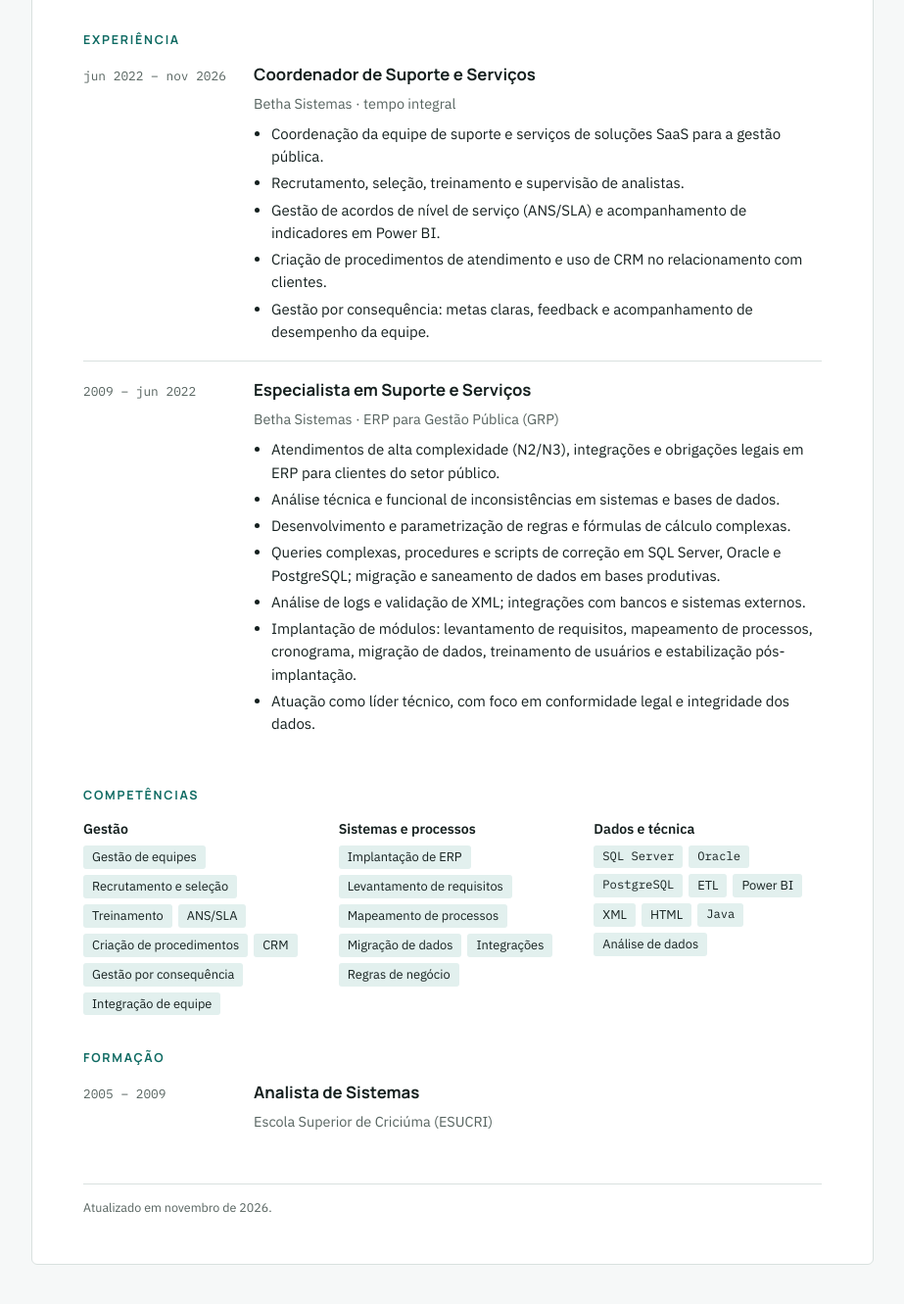
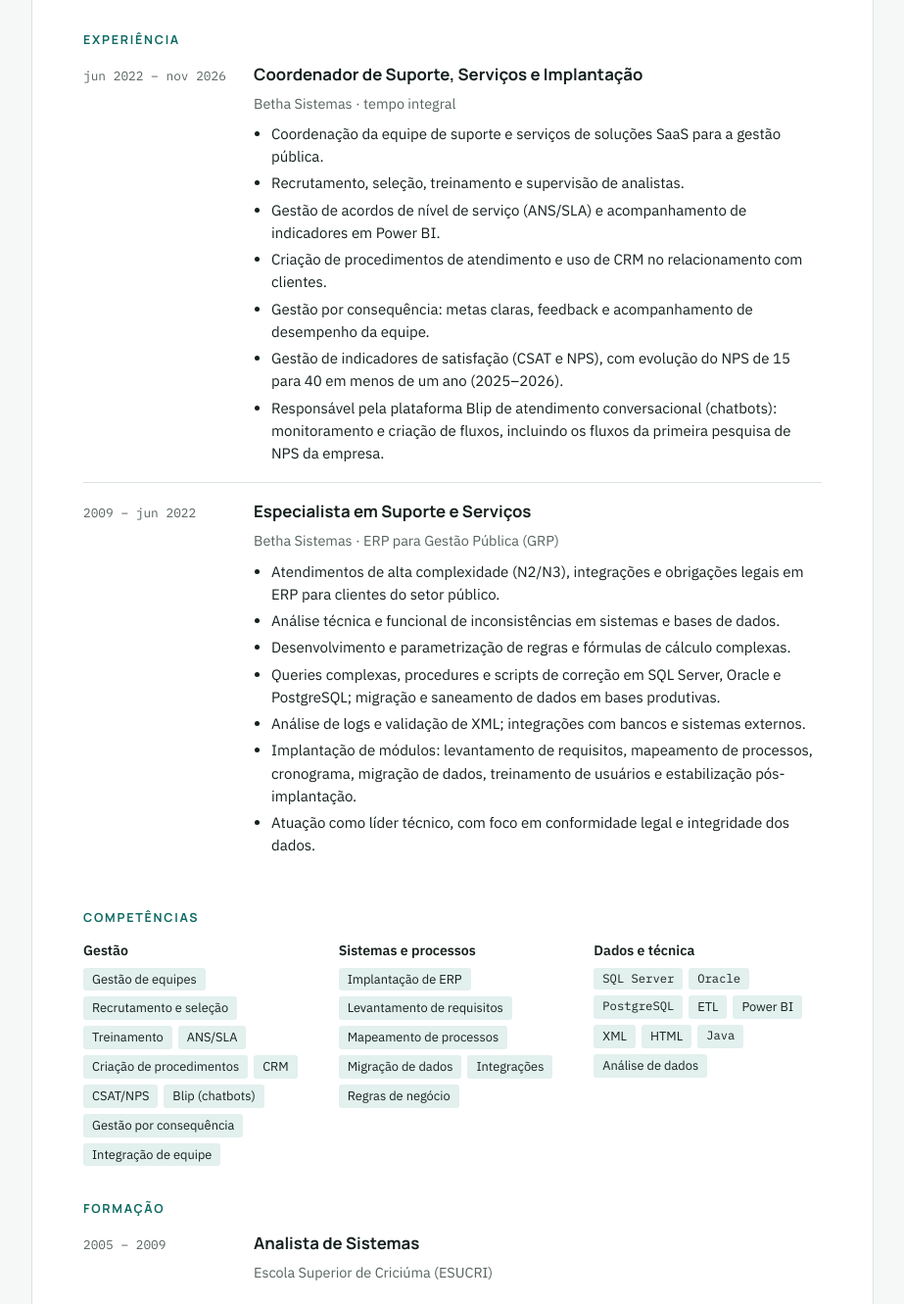
Before and after one commit to emanuelmelo87/curriculo, a plain HTML site: page index.html in a window 1280 px wide. Shown: the part 495-1826 px from the top of the page at 98% size, without its empty margins (178-1101 px from the left). Drawn offline with Linux system fonts and the light colour scheme.

Commit message:
Adiciona experiência com a Blip e resultado de NPS ao currículo e à apresentação
Co-Authored-By: Claude Opus 5.5 <noreply@anthropic.com>
Claude-Session: https://claude.ai/code/session_01GmosjL5WwH6bQ1z6Ryc8sz

```diff
--- a/index.html
+++ b/index.html
@@ -101,7 +101,7 @@ footer{font-size:.78rem;color:var(--muted);border-top:1px solid var(--line);padd
     <article class="job">
       <div class="when">jun 2022 – nov 2026</div>
       <div class="what">
-        <h3>Coordenador de Suporte e Serviços</h3>
+        <h3>Coordenador de Suporte, Serviços e Implantação</h3>
         <div class="org">Betha Sistemas · tempo integral</div>
         <ul>
           <li>Coordenação da equipe de suporte e serviços de soluções SaaS para a gestão pública.</li>
@@ -109,6 +109,8 @@ footer{font-size:.78rem;color:var(--muted);border-top:1px solid var(--line);padd
           <li>Gestão de acordos de nível de serviço (ANS/SLA) e acompanhamento de indicadores em Power BI.</li>
           <li>Criação de procedimentos de atendimento e uso de CRM no relacionamento com clientes.</li>
           <li>Gestão por consequência: metas claras, feedback e acompanhamento de desempenho da equipe.</li>
+          <li>Gestão de indicadores de satisfação (CSAT e NPS), com evolução do NPS de 15 para 40 em menos de um ano (2025–2026).</li>
+          <li>Responsável pela plataforma Blip de atendimento conversacional (chatbots): monitoramento e criação de fluxos, incluindo os fluxos da primeira pesquisa de NPS da empresa.</li>
         </ul>
       </div>
     </article>
@@ -134,7 +136,7 @@ footer{font-size:.78rem;color:var(--muted);border-top:1px solid var(--line);padd
   <section aria-labelledby="s-comp">
     <h2 id="s-comp">Competências</h2>
     <div class="skills">
-      <div><h4>Gestão</h4><div class="tags"><span class="tag">Gestão de equipes</span><span class="tag">Recrutamento e seleção</span><span class="tag">Treinamento</span><span class="tag">ANS/SLA</span><span class="tag">Criação de procedimentos</span><span class="tag">CRM</span><span class="tag">Gestão por consequência</span><span class="tag">Integração de equipe</span></div></div>
+      <div><h4>Gestão</h4><div class="tags"><span class="tag">Gestão de equipes</span><span class="tag">Recrutamento e seleção</span><span class="tag">Treinamento</span><span class="tag">ANS/SLA</span><span class="tag">Criação de procedimentos</span><span class="tag">CRM</span><span class="tag">CSAT/NPS</span><span class="tag">Blip (chatbots)</span><span class="tag">Gestão por consequência</span><span class="tag">Integração de equipe</span></div></div>
       <div><h4>Sistemas e processos</h4><div class="tags"><span class="tag">Implantação de ERP</span><span class="tag">Levantamento de requisitos</span><span class="tag">Mapeamento de processos</span><span class="tag">Migração de dados</span><span class="tag">Integrações</span><span class="tag">Regras de negócio</span></div></div>
       <div><h4>Dados e técnica</h4><div class="tags"><span class="tag code">SQL Server</span><span class="tag code">Oracle</span><span class="tag code">PostgreSQL</span><span class="tag">ETL</span><span class="tag">Power BI</span><span class="tag">XML</span><span class="tag">HTML</span><span class="tag code">Java</span><span class="tag">Análise de dados</span></div></div>
     </div>
```
Also changed, not shown: apresentacao/index.html (+3 -3 lines), 1 other file.
